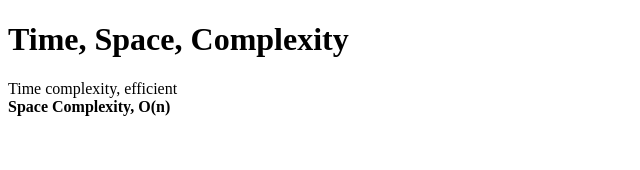
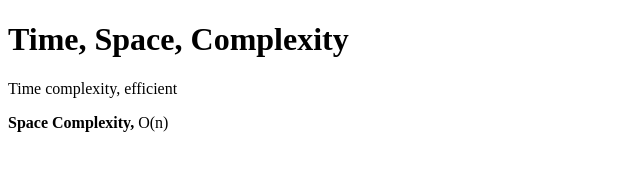
Before and after one commit to acciojob/time-and-space-complexity-mohammadshahzeb0012, a website: page main.html in a window 1280 px wide. Shown: the whole page, without its empty margins (0-640 px from the left). Drawn offline with Linux system fonts and the light colour scheme.

Commit message:
created a submission

```diff
--- a/main.html
+++ b/main.html
@@ -10,8 +10,10 @@
 	<!-- the entire body must be written by student -->
 
 	<h1>Time, Space, Complexity</h1>
-	<p>Time complexity, efficient<br>
-	<b>Space Complexity, O(n)</b>
+	<p>Time complexity, efficient
+	</p>
+	<p>
+	<b>Space Complexity,</b> O(n)
 	</p>
 
 
```
